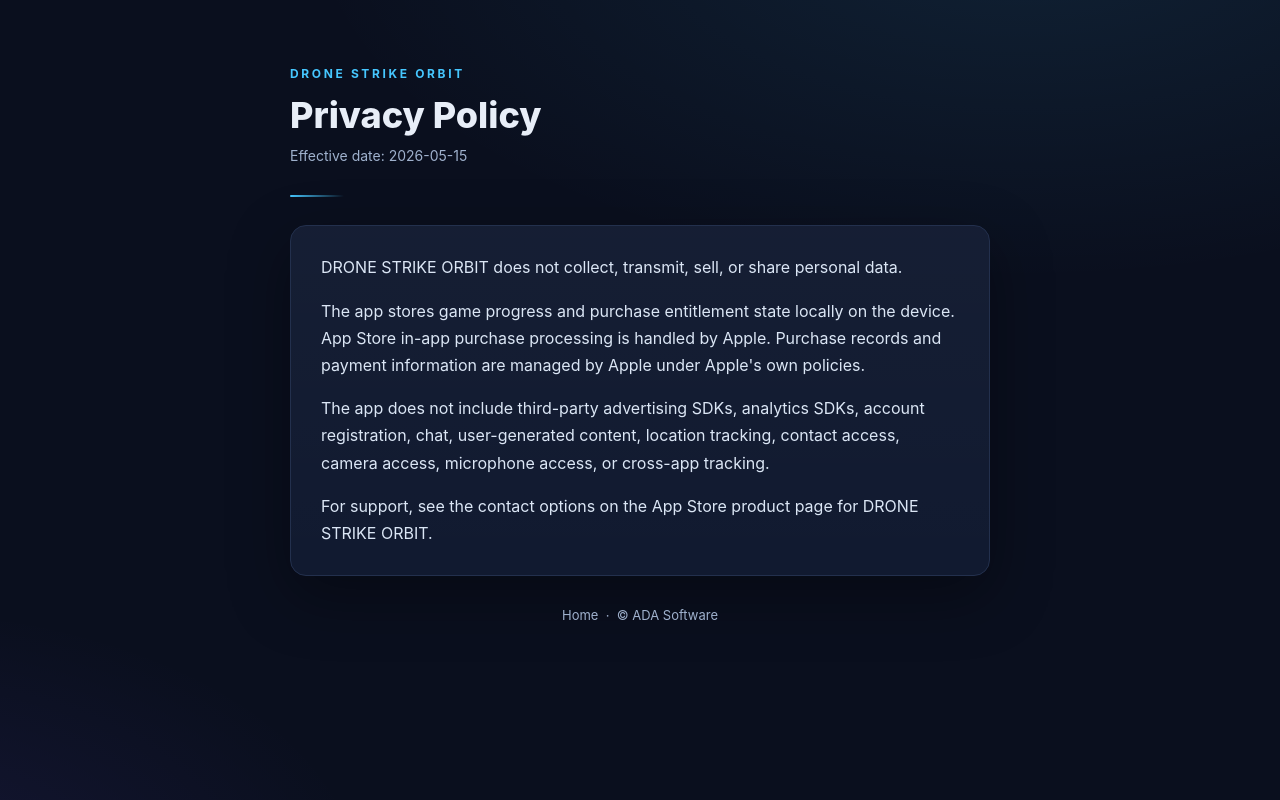
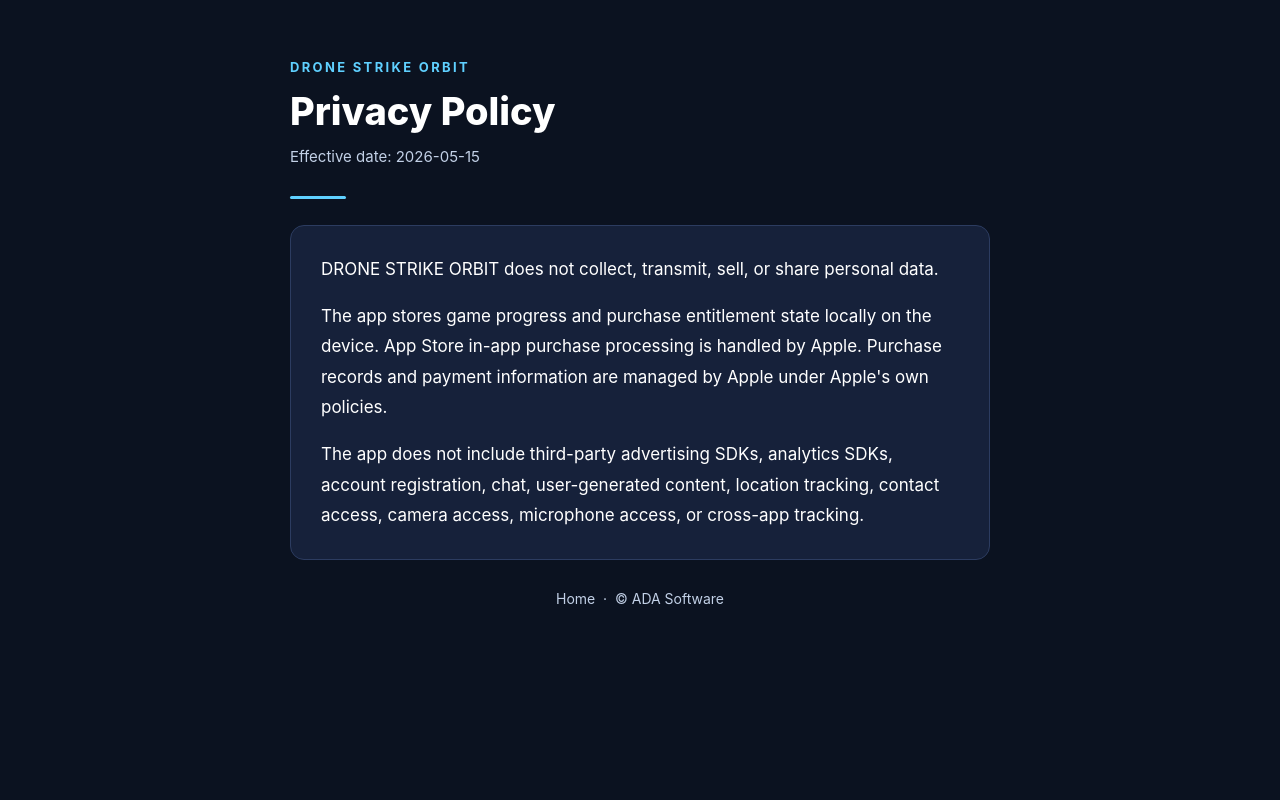
Before and after one commit to ADA-Software-JP/dso-store-docs, a plain HTML site: page privacy.html in a window 1280 px wide. Drawn offline with Linux system fonts and the light colour scheme.

Commit message:
Improve contrast, remove support line from privacy

```diff
--- a/privacy.html
+++ b/privacy.html
@@ -1,30 +1,25 @@
 <!doctype html><html lang="en"><head><meta charset="utf-8">
 <meta name="viewport" content="width=device-width,initial-scale=1">
 <style>
-  :root{--bg:#0a0f1e;--card:#111a30;--line:#23304d;--text:#e8eef8;--muted:#9fb1cd;--accent:#46c7ff}
+  :root{--bg:#0b1220;--card:#16213a;--line:#2c3c60;--text:#ffffff;--muted:#c2d0e6;--accent:#5fd0ff}
   *{box-sizing:border-box}
   body{margin:0;min-height:100vh;color:var(--text);
     font-family:-apple-system,BlinkMacSystemFont,"Segoe UI",Roboto,Helvetica,Arial,sans-serif;
-    line-height:1.7;background:
-      radial-gradient(1200px 600px at 80% -10%,rgba(70,199,255,.10),transparent 60%),
-      radial-gradient(900px 500px at -10% 110%,rgba(120,90,255,.10),transparent 55%),
-      var(--bg);}
-  .wrap{max-width:740px;margin:0 auto;padding:64px 20px 80px}
-  .eyebrow{letter-spacing:.22em;text-transform:uppercase;font-size:12px;font-weight:700;color:var(--accent);margin:0 0 10px}
-  h1{font-size:clamp(26px,4vw,36px);line-height:1.2;margin:0 0 6px;font-weight:800}
-  .meta{color:var(--muted);font-size:14px;margin:0 0 28px}
-  .card{background:linear-gradient(180deg,rgba(255,255,255,.02),transparent),var(--card);
-    border:1px solid var(--line);border-radius:16px;padding:28px 30px;
-    box-shadow:0 20px 60px rgba(0,0,0,.35)}
-  .card p{margin:0 0 16px;color:#dbe6f5}
+    font-size:17px;line-height:1.8;background:var(--bg)}
+  .wrap{max-width:740px;margin:0 auto;padding:56px 20px 72px}
+  .eyebrow{letter-spacing:.18em;text-transform:uppercase;font-size:13px;font-weight:700;color:var(--accent);margin:0 0 10px}
+  h1{font-size:clamp(28px,4vw,38px);line-height:1.2;margin:0 0 8px;font-weight:800;color:#fff}
+  .meta{color:var(--muted);font-size:15px;margin:0 0 26px}
+  .card{background:var(--card);border:1px solid var(--line);border-radius:14px;padding:28px 30px}
+  .card p{margin:0 0 16px;color:var(--text)}
   .card p:last-child{margin-bottom:0}
-  .card h2{font-size:17px;margin:26px 0 10px;color:#fff}
-  ul{margin:0 0 16px;padding-left:20px;color:#dbe6f5}
+  .card h2{font-size:18px;margin:26px 0 10px;color:#fff}
+  ul{margin:0 0 16px;padding-left:20px;color:var(--text)}
   li{margin:4px 0}
   a{color:var(--accent);text-decoration:none}
   a:hover{text-decoration:underline}
-  .rule{height:2px;width:54px;background:linear-gradient(90deg,var(--accent),transparent);border-radius:2px;margin:0 0 28px}
-  footer{margin-top:28px;color:var(--muted);font-size:13px;text-align:center}
+  .rule{height:3px;width:56px;background:var(--accent);border-radius:2px;margin:0 0 26px}
+  footer{margin-top:26px;color:var(--muted);font-size:14px;text-align:center}
   footer a{color:var(--muted)}
 </style><title>Privacy Policy — DRONE STRIKE ORBIT</title></head>
 <body><main class="wrap">
@@ -36,7 +31,6 @@
 <p>DRONE STRIKE ORBIT does not collect, transmit, sell, or share personal data.</p>
 <p>The app stores game progress and purchase entitlement state locally on the device. App Store in-app purchase processing is handled by Apple. Purchase records and payment information are managed by Apple under Apple's own policies.</p>
 <p>The app does not include third-party advertising SDKs, analytics SDKs, account registration, chat, user-generated content, location tracking, contact access, camera access, microphone access, or cross-app tracking.</p>
-<p>For support, see the contact options on the App Store product page for DRONE STRIKE ORBIT.</p>
 </div>
 <footer><a href="./index.html">Home</a> &nbsp;·&nbsp; &copy; ADA Software</footer>
 </main></body></html>
```
Also changed, not shown: index.html (+12 -17 lines), support.html (+12 -17 lines).
